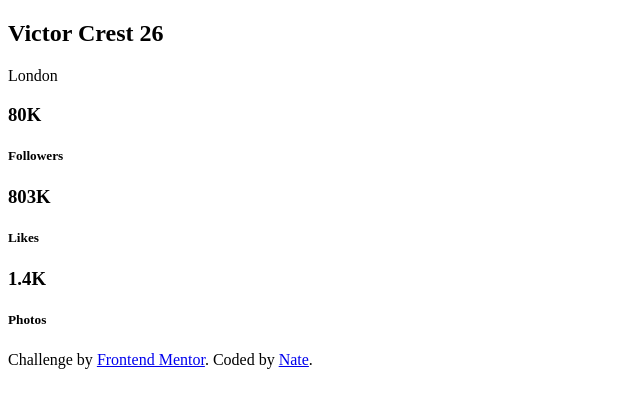
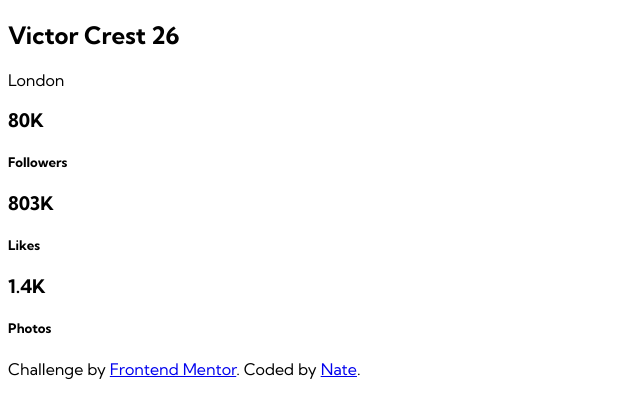
Before and after one commit to ntjnh/fem-profile-card-component, a website: page index.html in a window 1280 px wide. Shown: the whole page, without its empty margins (0-640 px from the left). Drawn offline with nearby package versions, Linux system fonts and the light colour scheme; files that its build step writes are made by us from their sources.

Commit message:
Set body font and update gitignore

```diff
--- a/index.html
+++ b/index.html
@@ -5,6 +5,12 @@
     <meta http-equiv="X-UA-Compatible" content="IE=edge">
     <meta name="viewport" content="width=device-width, initial-scale=1.0">
     <title>Profile card component</title>
+
+    <link rel="preconnect" href="https://fonts.googleapis.com">
+    <link rel="preconnect" href="https://fonts.gstatic.com" crossorigin>
+    <link href="https://fonts.googleapis.com/css2?family=Kumbh+Sans:wght@400;700&display=swap" rel="stylesheet">
+
+    <link rel="stylesheet" href="main.css">
 </head>
 <body>
     <main>
--- /dev/null
+++ b/main.scss
@@ -0,0 +1,5 @@
+
+
+body {
+    font-family: 'Kumbh Sans', sans-serif;
+}
```
Also changed, not shown: 1 other file.
